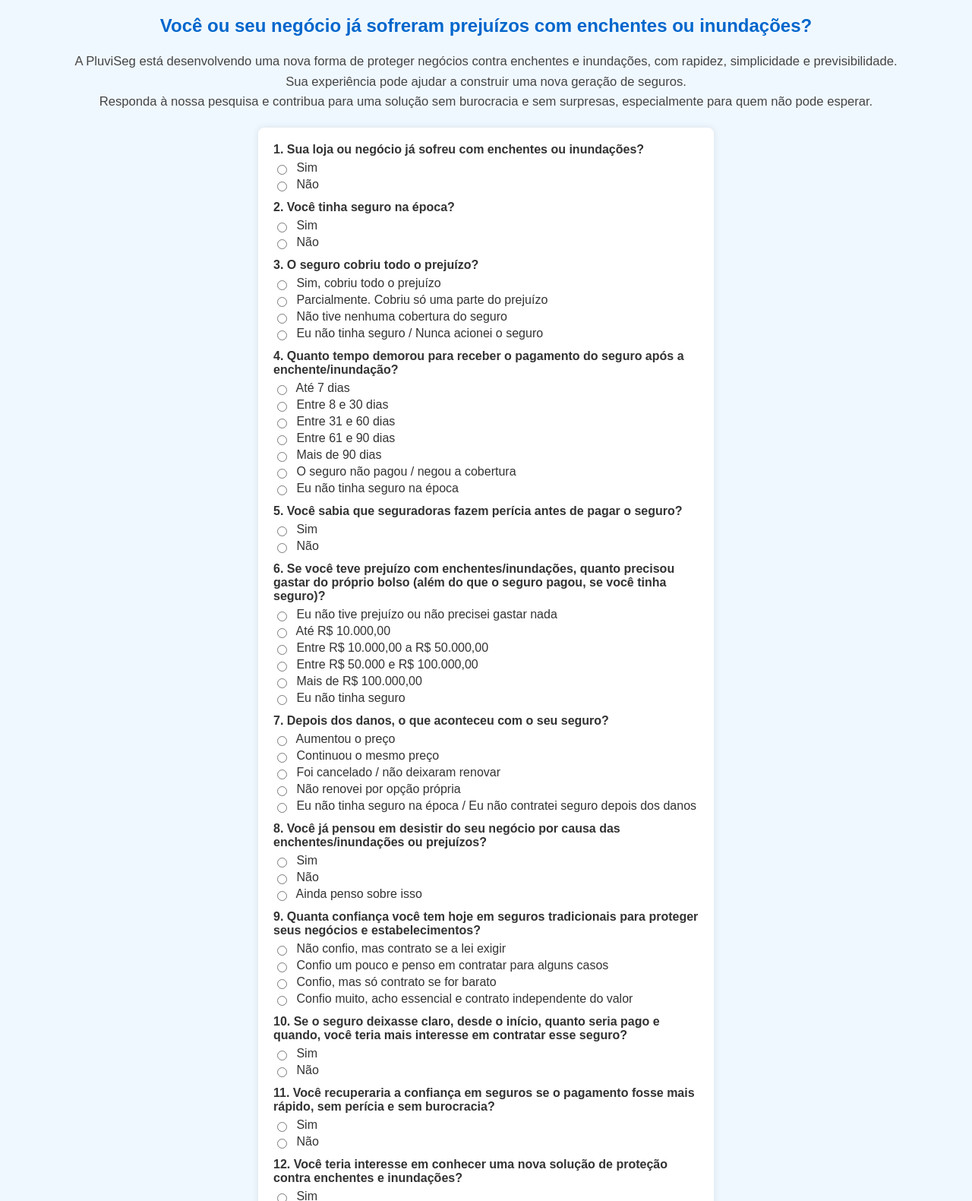
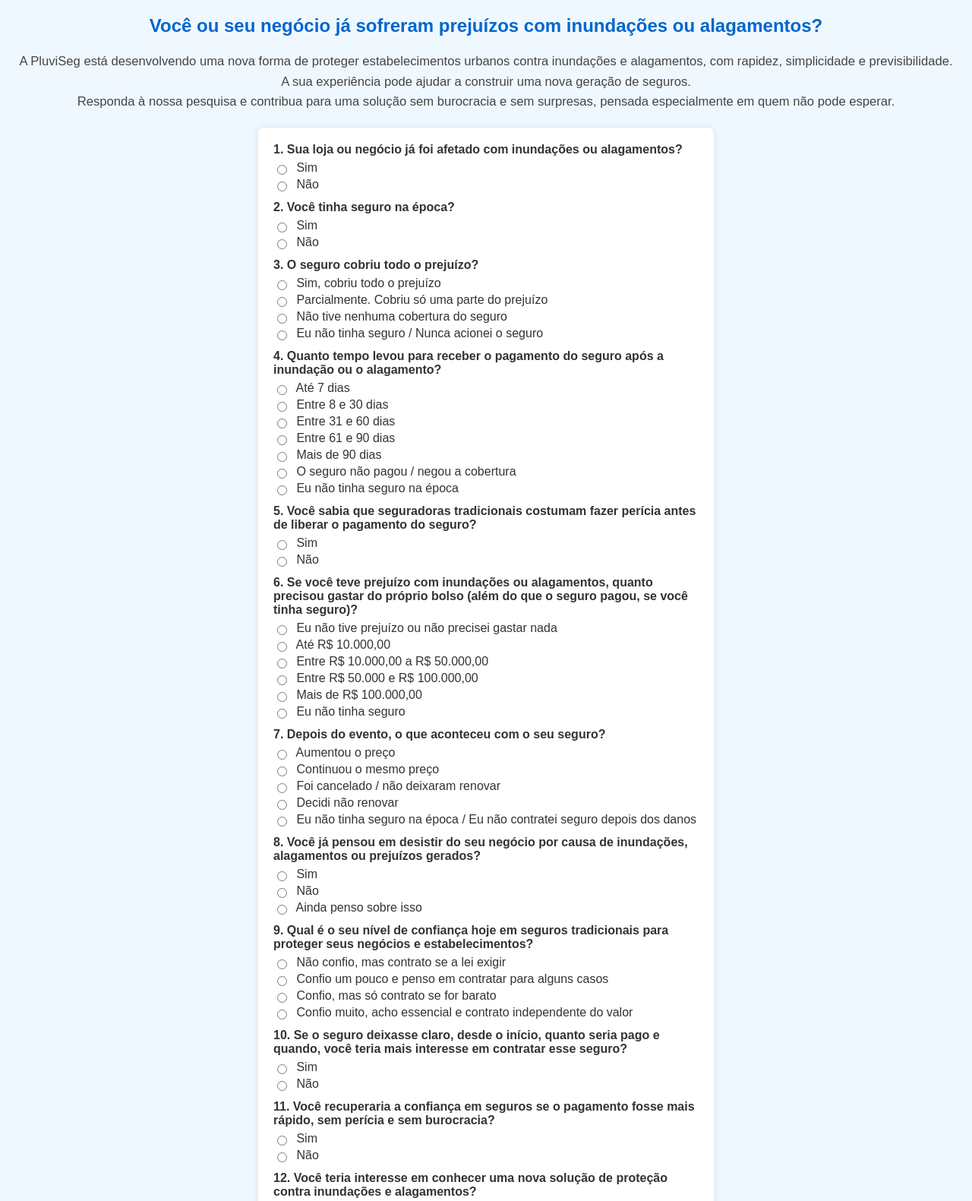
Before and after one commit to kenanab26/pluviseg-form, a website: page public/index.html in a window 1280 px wide. Shown: the top 1581 px of the page at 76% size. Drawn offline with Linux system fonts and the light colour scheme.

Commit message:
Atualiza perguntas do formulário e substitui logos

```diff
--- a/public/index.html
+++ b/public/index.html
@@ -153,11 +153,11 @@
   </style>
 </head>
 <body>
-  <h1>Você ou seu negócio já sofreram prejuízos com enchentes ou inundações?</h1>
+  <h1>Você ou seu negócio já sofreram prejuízos com inundações ou alagamentos?</h1>
   <p class="intro">
-    A PluviSeg está desenvolvendo uma nova forma de proteger negócios contra enchentes e inundações, com rapidez, simplicidade e previsibilidade.<br>
-    Sua experiência pode ajudar a construir uma nova geração de seguros.<br>
-    Responda à nossa pesquisa e contribua para uma solução sem burocracia e sem surpresas, especialmente para quem não pode esperar.
+    A PluviSeg está desenvolvendo uma nova forma de proteger estabelecimentos urbanos contra inundações e alagamentos, com rapidez, simplicidade e previsibilidade.<br>
+    A sua experiência pode ajudar a construir uma nova geração de seguros.<br>
+    Responda à nossa pesquisa e contribua para uma solução sem burocracia e sem surpresas, pensada especialmente em quem não pode esperar.
   </p>
 
 <form name="contato" method="POST" data-netlify="true" action="/thanks.html" netlify-honeypot="bot-field">
@@ -167,7 +167,7 @@
     </p>
 
     <div class="form-question">
-      <label class="question">1. Sua loja ou negócio já sofreu com enchentes ou inundações?</label>
+      <label class="question">1. Sua loja ou negócio já foi afetado com inundações ou alagamentos?</label>
       <label class="option"><input type="radio" name="suffering" value="Sim" required> Sim</label>
       <label class="option"><input type="radio" name="suffering" value="Não" required> Não</label>
     </div>
@@ -187,7 +187,7 @@
     </div>
 
     <div class="form-question">
-      <label class="question">4. Quanto tempo demorou para receber o pagamento do seguro após a enchente/inundação?</label>
+      <label class="question">4. Quanto tempo levou para receber o pagamento do seguro após a inundação ou o alagamento?</label>
       <label class="option"><input type="radio" name="cost" value="Até 7 dias" required> Até 7 dias</label>
       <label class="option"><input type="radio" name="cost" value="Entre 8 e 30 dias" required> Entre 8 e 30 dias</label>
       <label class="option"><input type="radio" name="cost" value="Entre 31 e 60 dias" required> Entre 31 e 60 dias</label>
@@ -198,13 +198,13 @@
     </div>
 
     <div class="form-question">
-      <label class="question">5. Você sabia que seguradoras fazem perícia antes de pagar o seguro?</label>
+      <label class="question">5. Você sabia que seguradoras tradicionais costumam fazer perícia antes de liberar o pagamento do seguro?</label>
       <label class="option"><input type="radio" name="insurance_pericia" value="Sim" required> Sim</label>
       <label class="option"><input type="radio" name="insurance_pericia" value="Não" required> Não</label>
     </div>
 
     <div class="form-question">
-      <label class="question">6. Se você teve prejuízo com enchentes/inundações, quanto precisou gastar do próprio bolso (além do que o seguro pagou, se você tinha seguro)?</label>
+      <label class="question">6. Se você teve prejuízo com inundações ou alagamentos, quanto precisou gastar do próprio bolso (além do que o seguro pagou, se você tinha seguro)?</label>
       <label class="option"><input type="radio" name="own_expense" value="Eu não tive prejuízo ou não precisei gastar nada" required> Eu não tive prejuízo ou não precisei gastar nada</label>
       <label class="option"><input type="radio" name="own_expense" value="Até R$ 10.000,00" required> Até R$ 10.000,00</label>
       <label class="option"><input type="radio" name="own_expense" value="Entre R$ 10.000,00 a R$ 50.000,00" required> Entre R$ 10.000,00 a R$ 50.000,00</label>
@@ -214,23 +214,23 @@
     </div>
 
     <div class="form-question">
-      <label class="question">7. Depois dos danos, o que aconteceu com o seu seguro?</label>
+      <label class="question">7. Depois do evento, o que aconteceu com o seu seguro?</label>
       <label class="option"><input type="radio" name="insurance_aftermath" value="Aumentou o preço" required> Aumentou o preço</label>
       <label class="option"><input type="radio" name="insurance_aftermath" value="Continuou o mesmo preço" required> Continuou o mesmo preço</label>
       <label class="option"><input type="radio" name="insurance_aftermath" value="Foi cancelado / não deixaram renovar" required> Foi cancelado / não deixaram renovar</label>
-      <label class="option"><input type="radio" name="insurance_aftermath" value="Não renovei por opção própria" required> Não renovei por opção própria</label>
+      <label class="option"><input type="radio" name="insurance_aftermath" value="Decidi não renovar" required> Decidi não renovar</label>
       <label class="option"><input type="radio" name="insurance_aftermath" value="Eu não tinha seguro na época / Eu não contratei seguro depois dos danos" required> Eu não tinha seguro na época / Eu não contratei seguro depois dos danos</label>
     </div>
 
     <div class="form-question">
-      <label class="question">8. Você já pensou em desistir do seu negócio por causa das enchentes/inundações ou prejuízos?</label>
+      <label class="question">8. Você já pensou em desistir do seu negócio por causa de inundações, alagamentos ou prejuízos gerados?</label>
       <label class="option"><input type="radio" name="desistir" value="Sim" required> Sim</label>
       <label class="option"><input type="radio" name="desistir" value="Não" required> Não</label>
       <label class="option"><input type="radio" name="desistir" value="Ainda penso sobre isso" required> Ainda penso sobre isso</label>
     </div>
 
     <div class="form-question">
-      <label class="question">9. Quanta confiança você tem hoje em seguros tradicionais para proteger seus negócios e estabelecimentos?</label>
+      <label class="question">9. Qual é o seu nível de confiança hoje em seguros tradicionais para proteger seus negócios e estabelecimentos?</label>
       <label class="option"><input type="radio" name="confidence" value="Não confio, mas contrato se a lei exigir" required> Não confio, mas contrato se a lei exigir</label>
       <label class="option"><input type="radio" name="confidence" value="Confio um pouco e penso em contratar para alguns casos" required> Confio um pouco e penso em contratar para alguns casos</label>
       <label class="option"><input type="radio" name="confidence" value="Confio, mas só contrato se for barato" required> Confio, mas só contrato se for barato</label>
@@ -250,14 +250,14 @@
     </div>
 
     <div class="form-question">
-      <label class="question">12. Você teria interesse em conhecer uma nova solução de proteção contra enchentes e inundações?</label>
+      <label class="question">12. Você teria interesse em conhecer uma nova solução de proteção contra inundações e alagamentos?</label>
       <label class="option"><input type="radio" name="interest" value="Sim" required> Sim</label>
       <label class="option"><input type="radio" name="interest" value="Talvez" required> Talvez</label>
       <label class="option"><input type="radio" name="interest" value="Não" required> Não</label>
     </div>
 
     <div class="form-question">
-      <label for="experiencia">Deseja compartilhar sua experiência com enchentes, inundações ou seguros? (opcional)</label>
+      <label for="experiencia">Deseja compartilhar sua experiência com inundações, alagamentos ou seguros? (opcional)</label>
       <textarea id="experiencia" name="experiencia" rows="4"></textarea>
     </div>
 
@@ -297,7 +297,7 @@
     <p class="disclaimer">
       <strong>
         Ao preencher este formulário, você concorda com o tratamento dos seus dados pessoais para fins específicos,
-        como análise da pesquisa, envio de comunicações e eventual oferta de produtos. Seus dados serão protegidos
+        incluindo análise da pesquisa, envio de comunicações e eventual oferta de produtos. Seus dados serão protegidos
         em conformidade com a Lei Geral de Proteção de Dados (LGPD) e não serão compartilhados com terceiros sem
         o seu consentimento. <br>
         Você pode exercer seus direitos previstos na LGPD, como acesso, correção, exclusão, oposição e portabilidade,
```
Also changed, not shown: dist/index.html, public/Logo + name.png (renamed from public/logo-pluviseg.png), public/Logo Alternative.png (renamed from public/logo-alt-pluviseg.png).
